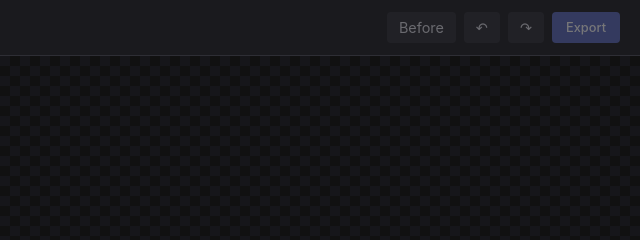
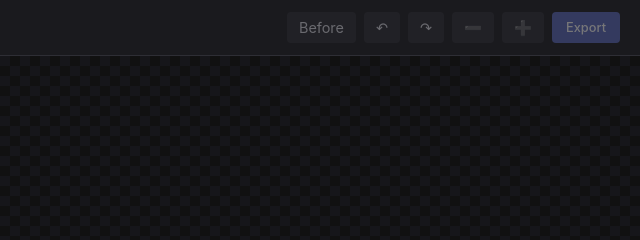
Before and after one commit to darpan-27/LumaForge, a plain HTML site: page index.html in a window 1280 px wide. Shown: the top 240 px of the page, 640-1280 px from the left. Drawn offline with Linux system fonts and the light colour scheme.

Commit message:
Update index.html

```diff
--- a/index.html
+++ b/index.html
@@ -137,6 +137,10 @@
             <button id="beforeAfter" class="toolbar-button" disabled>Before</button>
             <button id="undoButton" class="toolbar-button" disabled title="Undo">↶</button>
             <button id="redoButton" class="toolbar-button" disabled title="Redo">↷</button>
+
+            <button id="zoomOutButton" class="toolbar-button" disabled title="Zoom Out">➖</button>
+            <button id="zoomInButton" class="toolbar-button" disabled title="Zoom In">➕</button>
+
             <button id="downloadButton" class="primary-button" disabled>Export</button>
           </div>
         </header>
```
